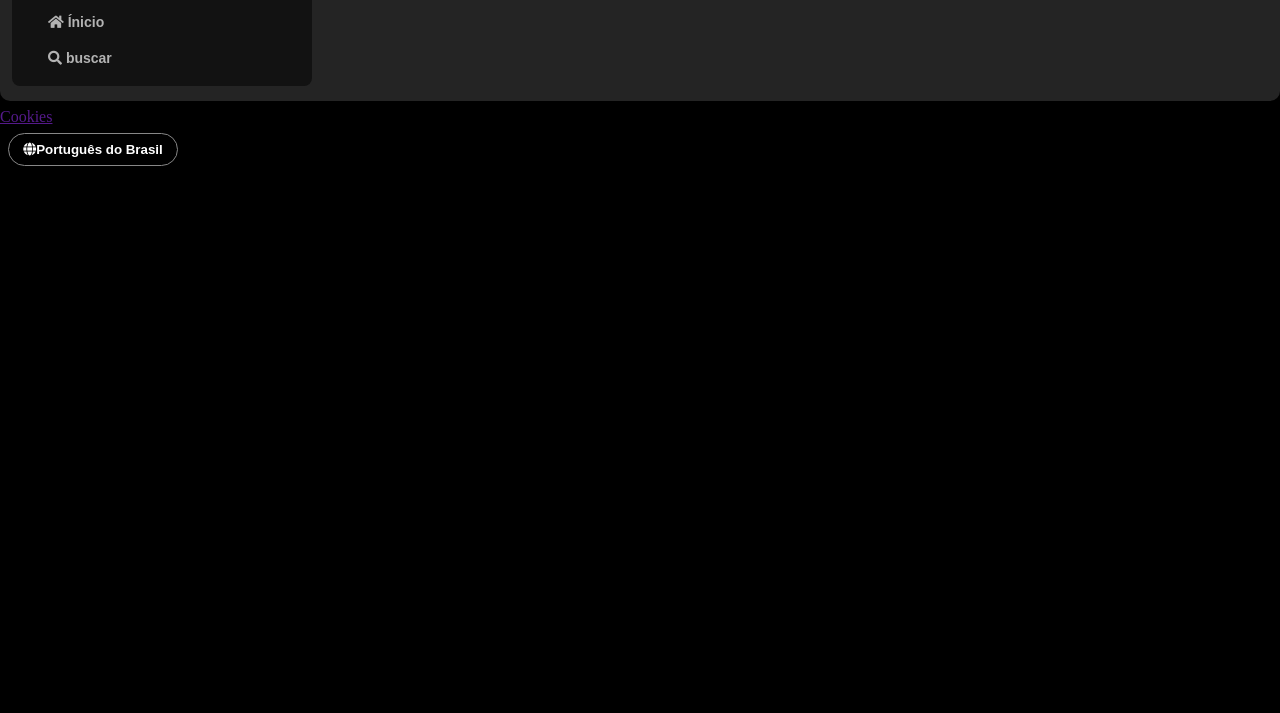
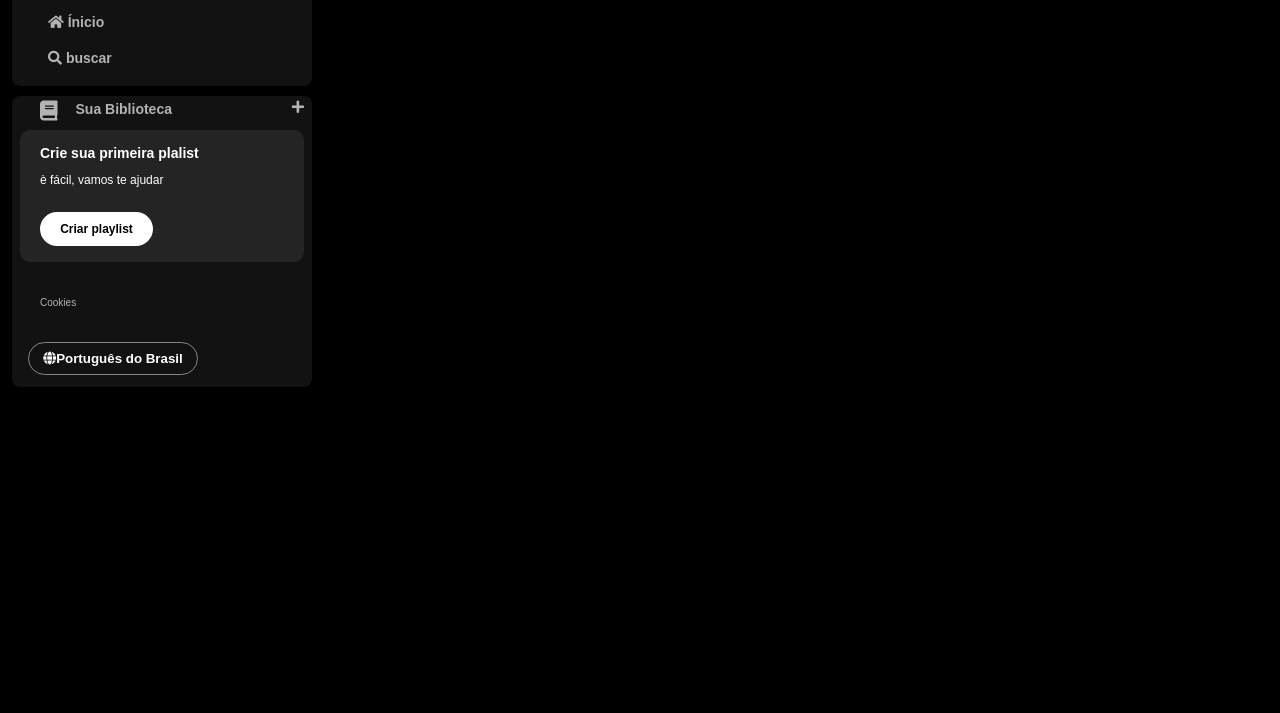
Before and after one commit to wagnerribeiro-dev/Imersao_Frontend_Alura, a plain HTML site: page index.html in a window 1280 px wide. Shown: the part 87-800 px from the top of the page. Drawn offline with Linux system fonts and the light colour scheme.

Commit message:
Alterações
O problema  estava no HTML, pois coloquei uma div a mais e ai a pagina na seguia o modelo .

```diff
--- a/index.html
+++ b/index.html
@@ -1,5 +1,6 @@
-<!DOCTYPE html><!---->
+<!DOCTYPE html>
 <html lang="pt-BR">
+
 <head>
     <meta charset="UTF-8">
     <meta name="viewport" content="width=device-width, initial-scale=1.0">
@@ -13,6 +14,7 @@
     integrity="sha384-jLKHWM3JRmfMU0A5x5AkjWkw/EYfGUAGagvnfryNV3F9VqM98XiIH7VBGVoxVSc7" crossorigin="anonymous" />
 
 </head>
+
 <body>
     <div class="sidebar">
         <nav class="sidebar_navigation">
@@ -21,29 +23,26 @@
                     <img src="assets/icons/logo-spotify.png" alt="Logo do Spotify">
                 </a>
                 </div>
-                <div>
                     <ul>
                         <li>
                             <a href="">
                                 <span class="fa fa-home"></span>
                                 <span>Ínicio</span>
                             </a>
-                            </li>
-                            <li>
+                        </li>
+                        <li>
                                 <a href="">
                                     <span class="fa fa-search"></span>
                                     <span>buscar</span>
                                 </a>
                             </li>
                     </ul>
-                </div>
-            </div>
         </nav>
         <div class="library">
             <div class="library_content">
                 <button class="library_botton">
                 <span class="fa fas fa-book"></span>
-                <span>Biblioteca</span>
+                <span>Sua Biblioteca</span>
                 </button>
                 <span class="fa fa-plus"></span>
             </div>
@@ -68,4 +67,5 @@
         </div>
     </div>
 </body>
+
 </html>
--- a/styles.css
+++ b/styles.css
@@ -44,7 +44,7 @@ body{
     font-family:  "DM Sans", sans-serif;
 }
 
-.libray{
+.library{
     background-color: #121212;
     border-radius: 8px;
     display: flex;
@@ -77,6 +77,18 @@ body{
     padding-inline: 20px 10px;
 }
 
+.library .library_botton .fa{
+    font-size: 20px;
+    font-weight: 300;
+    color: #b3b3b3;
+    margin-right: 10px;
+    padding-right: 8px;
+}
+
+.library .library_botton .fa-plus{
+    margin: 24px 10px;
+}
+
 .section_playlist{
     display: flex;
     align-items: flex-start;
@@ -90,22 +102,27 @@ body{
     padding: 16px 20px;
     border-radius: 10px;
 }
+
 .section_playlist .section_playlist_content{
     display: flex;
     flex-direction: column;
 }
+
 .section_playlist_content .text{
-    padding: 14px;
+    padding-bottom: 14px;
     color: #FFF;
     font-family: "DM Sans", sans-serif;
 }
-.section_playlist_content .text_title{
+
+.section_playlist_content .title{
     font-weight: 700;
 }
-.section_playlist_content .text_subtitle{
+
+.section_playlist_content .subtitle{
     font-weight: 500;
     font-size: 12px;
 }
+
 .section_playlist_content .section_playlist_botton{
     display: flex;
     justify-content: center;
@@ -122,9 +139,11 @@ body{
     border: 0;
     width: 113px;
 }
+
 .sidebar .cookies{
     margin: 25px 20px;
 }
+
 .sidebar .cookies a{
     color:#b3b3b3;
     font-family: "DM Sans", sans-serif;
@@ -132,9 +151,11 @@ body{
     font-size: 10px;
     text-decoration: none;
 }
+
 .sidebar .cookies a:hover{
     text-decoration: underline;
 }
+
 .languages .languages_button{
     display: flex;
     align-items: center;
```
